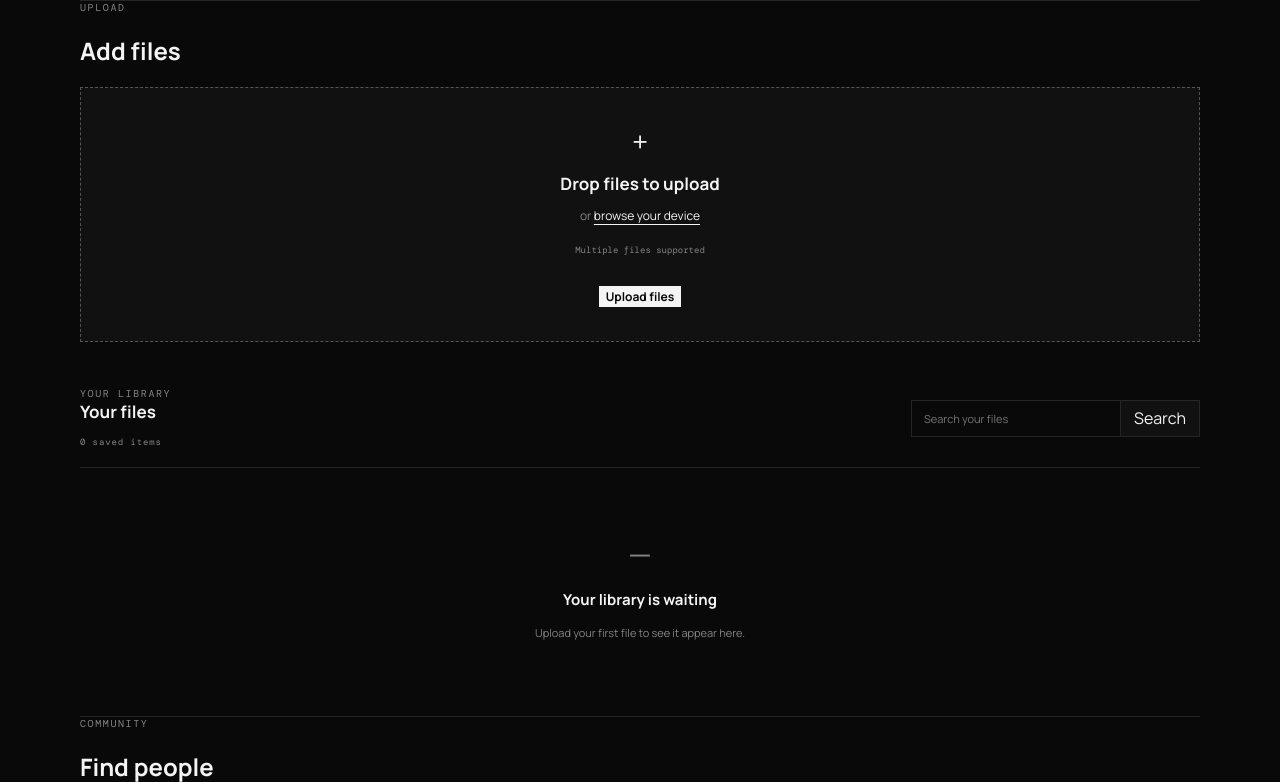
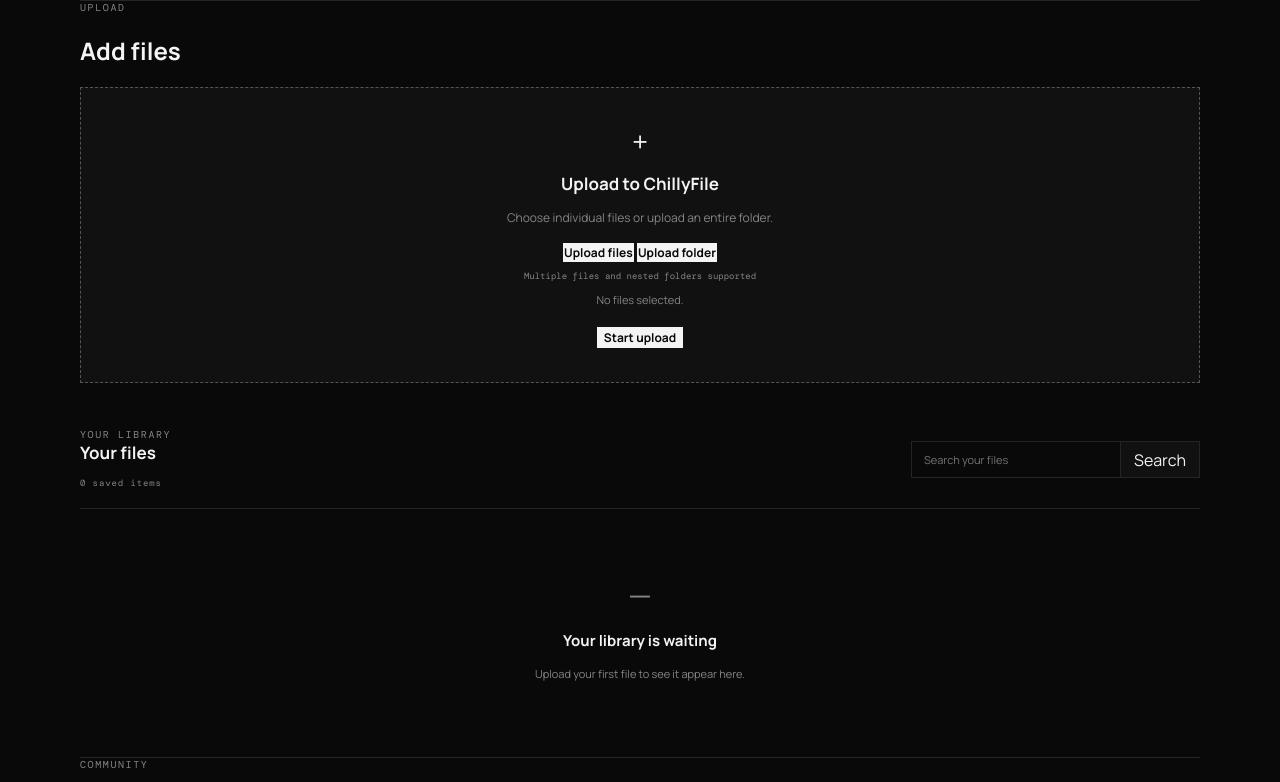
Before and after one commit to chillythecoder/Chillyfile-2.0, a Flask app: page /dashboard in a window 1280 px wide. Shown: the part 993-1775 px from the top of the page. Run offline with Flask 3, Linux system fonts and the light colour scheme; the visitor is signed in with stand-in values (Sample User, id 1); data comes from the database, SQL or seed files in the repository; data that the repository does not hold is empty.

Commit message:
Update dashboard.html

```diff
--- a/templates/dashboard.html
+++ b/templates/dashboard.html
@@ -122,6 +122,7 @@
 
         <a class="folder-card" href="{{ url_for('dashboard') }}">
             <div class="folder-icon">ALL FILES</div>
+
             <div class="folder-info">
                 <strong>All files</strong>
                 <span>Open your main library</span>
@@ -146,6 +147,26 @@
                     </div>
                 </a>
 
+                <div class="folder-actions">
+
+                    <button class="text-button copy-link"
+                            type="button"
+                            data-copy="{{ url_for('shared_folder', token=folder.share_token, _external=True) }}">
+                        Copy link
+                    </button>
+
+                    <form method="post"
+                          action="{{ url_for('toggle_folder_visibility', folder_id=folder.id) }}">
+
+                        <button class="text-button" type="submit">
+                            {% if folder.is_public %}
+                                Make private
+                            {% else %}
+                                Make public
+                            {% endif %}
+                        </button>
+                    </form>
+
                     <form method="post"
                           action="{{ url_for('delete_folder', folder_id=folder.id) }}"
                           onsubmit="return confirm('Delete this folder? Its files will remain in your library.');">
@@ -155,6 +176,7 @@
                         </button>
                     </form>
 
+                </div>
             </article>
         {% else %}
             <div class="empty-state">
@@ -166,6 +188,59 @@
 
     </div>
 </section>
+
+<!-- ACTIVE FOLDER SHARING -->
+
+{% if active_folder %}
+<section class="section-block">
+    <div class="section-heading">
+        <div>
+            <span class="eyebrow">FOLDER SHARING</span>
+            <h2>Share {{ active_folder.name }}</h2>
+        </div>
+    </div>
+
+    <p class="muted">
+        Share this link to let people browse the folder and download its files.
+    </p>
+
+    <div class="file-actions">
+        <button class="button button-light copy-link"
+                type="button"
+                data-copy="{{ url_for('shared_folder', token=active_folder.share_token, _external=True) }}">
+            Copy folder link
+        </button>
+
+        <a class="button button-light"
+           href="{{ url_for('download_folder', token=active_folder.share_token) }}">
+            Download folder ZIP
+        </a>
+
+        <form method="post"
+              action="{{ url_for('toggle_folder_visibility', folder_id=active_folder.id) }}">
+
+            <button class="text-button" type="submit">
+                {% if active_folder.is_public %}
+                    Make folder private
+                {% else %}
+                    Make folder public
+                {% endif %}
+            </button>
+        </form>
+    </div>
+
+    <p class="muted small">
+        Folder visibility:
+        <strong>
+            {% if active_folder.is_public %}
+                Public
+            {% else %}
+                Private
+            {% endif %}
+        </strong>
+    </p>
+</section>
+{% endif %}
 
 <!-- UPLOAD -->
 
@@ -195,30 +270,55 @@
                    value="{{ active_folder.id }}">
         {% endif %}
 
+        <!-- Individual files -->
         <input type="file"
                name="files"
                id="file-input"
                multiple
-               required>
+               hidden>
+
+        <!-- Entire folders -->
+        <input type="file"
+               name="files"
+               id="folder-input"
+               webkitdirectory
+               directory
+               multiple
+               hidden>
 
         <div class="upload-content">
             <div class="upload-symbol">+</div>
-            <h2>Drop files to upload</h2>
 
-            <p>
-                or
-                <label for="file-input" class="inline-link">
-                    browse your device
-                </label>
+            <h2>Upload to ChillyFile</h2>
+
+            <p class="muted">
+                Choose individual files or upload an entire folder.
             </p>
 
-            <span class="upload-hint">Multiple files supported</span>
+            <div class="upload-buttons">
+                <label for="file-input" class="button button-light upload-picker">
+                    Upload files
+                </label>
+
+                <label for="folder-input" class="button button-light upload-picker">
+                    Upload folder
+                </label>
             </div>
 
-        <div class="selected-files" id="selected-files"></div>
+            <span class="upload-hint">
+                Multiple files and nested folders supported
+            </span>
+        </div>
 
-        <button class="button button-light upload-submit" type="submit">
-            Upload files
+        <div class="selected-files" id="selected-files">
+            No files selected.
+        </div>
+
+        <button class="button button-light upload-submit"
+                id="upload-submit"
+                type="submit"
+                disabled>
+            Start upload
         </button>
 
         <div class="upload-progress" id="upload-progress">
@@ -264,7 +364,6 @@
             <button type="submit" aria-label="Search">
                 Search
             </button>
-
         </form>
     </div>
 
@@ -299,6 +398,10 @@
                             <span>Unorganized</span>
                         {% endif %}
 
+                        {% if file.relative_path %}
+                            <span>Path: {{ file.relative_path }}</span>
+                        {% endif %}
+
                         <span>
                             Visibility:
                             {% if file.is_public %}
@@ -322,7 +425,6 @@
                                     Make public
                                 {% endif %}
                             </button>
-
                         </form>
 
                         <button class="text-button copy-link"
@@ -350,13 +452,11 @@
                                         {{ folder.name }}
                                     </option>
                                 {% endfor %}
-
                             </select>
 
                             <button class="text-button" type="submit">
                                 Move
                             </button>
-
                         </form>
 
                         <form method="post"
@@ -366,7 +466,6 @@
                             <button class="text-button danger-text" type="submit">
                                 Delete
                             </button>
-
                         </form>
 
                     </div>
@@ -423,8 +522,94 @@
                placeholder="Search usernames">
 
         <button type="submit">Search</button>
-
     </form>
 </section>
 
+<script>
+document.addEventListener("DOMContentLoaded", function () {
+    const fileInput = document.getElementById("file-input");
+    const folderInput = document.getElementById("folder-input");
+    const selectedFiles = document.getElementById("selected-files");
+    const uploadForm = document.getElementById("upload-form");
+    const uploadButton = document.getElementById("upload-submit");
+
+    function showSelectedFiles(input) {
+        if (!input || !input.files) return;
+
+        const count = input.files.length;
+
+        if (count === 0) {
+            selectedFiles.textContent = "No files selected.";
+            uploadButton.disabled = true;
+            return;
+        }
+
+        selectedFiles.textContent =
+            count + (count === 1 ? " file selected." : " files selected.");
+
+        uploadButton.disabled = false;
+    }
+
+    function clearOtherInput(activeInput) {
+        if (activeInput === fileInput) {
+            folderInput.value = "";
+        } else {
+            fileInput.value = "";
+        }
+    }
+
+    if (fileInput) {
+        fileInput.addEventListener("change", function () {
+            clearOtherInput(fileInput);
+            showSelectedFiles(fileInput);
+        });
+    }
+
+    if (folderInput) {
+        folderInput.addEventListener("change", function () {
+            clearOtherInput(folderInput);
+            showSelectedFiles(folderInput);
+        });
+    }
+
+    if (uploadForm) {
+        uploadForm.addEventListener("submit", function () {
+            const hasFiles =
+                (fileInput.files && fileInput.files.length > 0) ||
+                (folderInput.files && folderInput.files.length > 0);
+
+            if (!hasFiles) {
+                alert("Choose files or a folder first.");
+                return;
+            }
+
+            uploadButton.disabled = true;
+            uploadButton.textContent = "Uploading...";
+        });
+    }
+
+    document.querySelectorAll(".copy-link").forEach(function (button) {
+        button.addEventListener("click", async function () {
+            const link = button.dataset.copy;
+
+            if (!link) return;
+
+            try {
+                await navigator.clipboard.writeText(link);
+
+                const originalText = button.textContent;
+                button.textContent = "Copied!";
+
+                setTimeout(function () {
+                    button.textContent = originalText;
+                }, 1800);
+
+            } catch (error) {
+                window.prompt("Copy this link:", link);
+            }
+        });
+    });
+});
+</script>
+
 {% endblock %}
```
Lines whose indentation alone changed are shown as unchanged.
